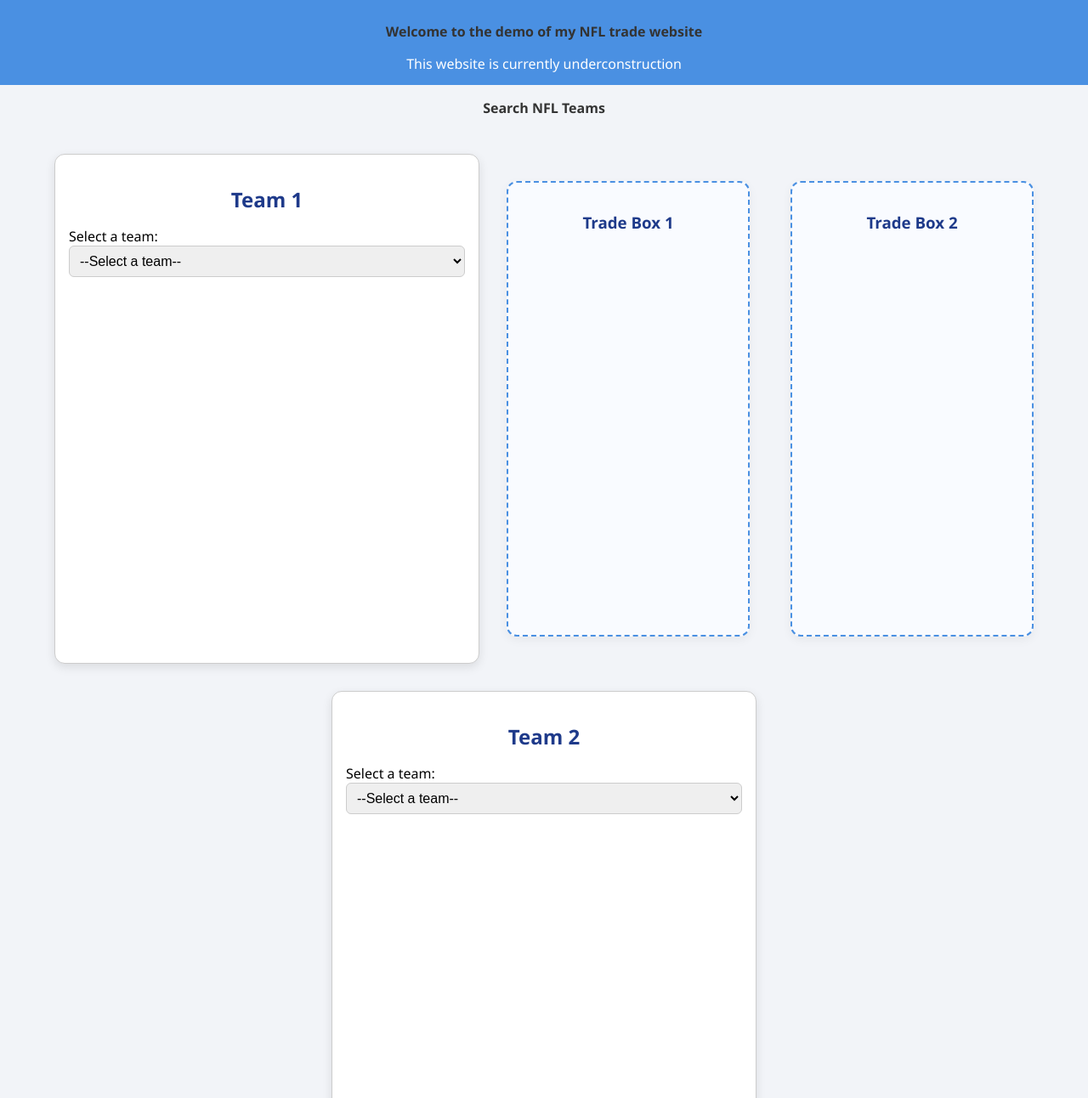
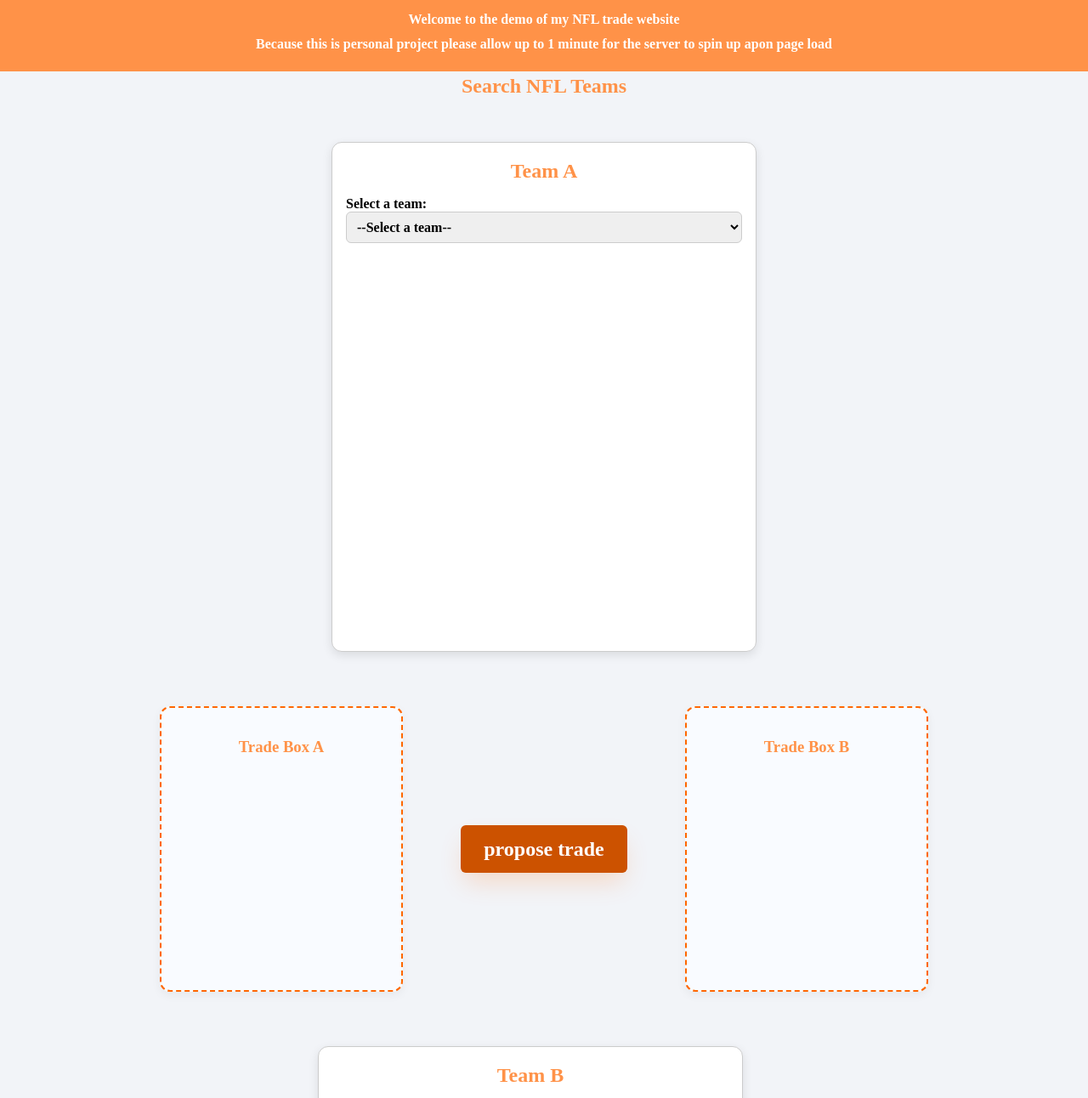
Before and after one commit to LukeChamberlain/NFL-Website, a website: page index.html in a window 1280 px wide. Shown: the top 1292 px of the page at 85% size. Drawn offline with Linux system fonts and the light colour scheme; no server answers; a web font is replaced by a local one.

Commit message:
made styling changes

```diff
--- a/index.css
+++ b/index.css
@@ -1,3 +1,4 @@
+@import url('https://fonts.googleapis.com/css2?family=Raleway:ital,wght@0,100..900;1,100..900&family=Tourney:ital,wght@0,100..900;1,100..900&display=swap');
 .roster-item {
     display: flex;
     align-items: center;
@@ -10,27 +11,33 @@
 }
 
 .roster-item div {
-    font-family: Arial, sans-serif;
+    font-family: 'Tourney';
+    font-weight: 900;
 }
 
 .roster-item p {
     margin: 0;
 }
+
 body {
     margin: 0;
-    font-family: Arial, sans-serif;
-  }
+    font-family: 'Tourney';
+    font-weight: 900;
+    background-color: #f2f4f8;
+}
 
 .banner {
-    background-color: #4a90e2;
+    background-color: #ff9248;
     color: white;
     text-align: center;
     padding: 10px;
     position: relative;
-    height: 5em;
+    height: 4em;
+    font-family: 'Tourney';
+    font-weight: 900;
 }
 
-.banner p, h1{
+.banner p, h1 {
     font-size: 1em;
 }
 
@@ -47,16 +54,18 @@
     min-width: 300px;
 }
 
-body {
-    margin: 0;
-    font-family: 'Segoe UI', Tahoma, Geneva, Verdana, sans-serif;
-    background-color: #f2f4f8;
+h1, p {
+    text-align: center;
+    margin-top: 0.25rem;
+    color: white;
 }
 
-h1 {
+h2 {
     text-align: center;
-    margin-top: 1rem;
-    color: #333;
+    margin-top: 0.25rem;
+    color: #ff9248;
+    font-family: 'Tourney';
+    font-weight: 900;
 }
 
 .team-compare-container {
@@ -83,7 +92,7 @@
 
 .team-panel h2 {
     text-align: center;
-    color: #1e3a8a;
+    color: #ff9248;
     margin-bottom: 1rem;
 }
 
@@ -94,6 +103,8 @@
     border-radius: 6px;
     border: 1px solid #ccc;
     width: 100%;
+    font-family: 'Tourney';
+    font-weight: 900;
 }
 
 #results1,
@@ -119,16 +130,13 @@
     margin-right: 10px;
     border: 1px solid #ddd;
 }
+
 .roster-item img.delete-btn {
     border-radius: 0;
     width: 16px;
     height: 16px;
     border: none;
     margin-right: 0;
-}
-
-.roster-item div {
-    font-family: Arial, sans-serif;
 }
 
 .roster-item p {
@@ -146,7 +154,7 @@
 .trade-box {
     width: 250px;
     min-height: 300px;
-    border: 2px dashed #4a90e2;
+    border: 2px dashed #ff6700;
     border-radius: 12px;
     background: #f9fbff;
     padding: 1rem;
@@ -156,9 +164,76 @@
 .trade-box h3 {
     text-align: center;
     margin-bottom: 1rem;
-    color: #1e3a8a;
+    color: #ff9248;
+    font-family: 'Tourney';
+    font-weight: 900;
 }
 
 .trade-players {
     min-height: 200px;
 }
+
+.trade-action {
+    display: flex;
+    align-items: center;
+    justify-content: center;
+    margin: 0 20px;
+}
+
+.trade-action button {
+    align-items: center;
+    background-image: linear-gradient(
+      144deg,
+      #ffffff,
+      #ffd7b5 25%,
+      #ffb38a 50%,
+      #ff9248 75%,
+      #ff6700
+    );
+    border: 0;
+    border-radius: 8px;
+    box-shadow: rgba(255, 103, 0, 0.2) 0 15px 30px -5px;
+    box-sizing: border-box;
+    color: #FFFFFF;
+    display: flex;
+    font-family: 'Tourney';
+    font-weight: 900;
+    font-size: 20px;
+    justify-content: center;
+    line-height: 1em;
+    max-width: 100%;
+    min-width: 140px;
+    padding: 0;
+    text-decoration: none;
+    user-select: none;
+    -webkit-user-select: none;
+    touch-action: manipulation;
+    white-space: nowrap;
+    cursor: pointer;
+}
+
+.trade-action button:active,
+.trade-action button:hover {
+    outline: 0;
+}
+
+.trade-action button span {
+    display: block;
+    background-color: #cc5200;
+    padding: 16px 24px;
+    border-radius: 6px;
+    width: 100%;
+    height: 100%;
+    transition: 300ms;
+}
+
+.trade-action button:hover span {
+    background: none;
+}
+
+@media (min-width: 768px) {
+    .trade-action button {
+      font-size: 24px;
+      min-width: 196px;
+    }
+}
--- a/index.html
+++ b/index.html
@@ -3,18 +3,18 @@
 <head>
     <meta charset="UTF-8">
     <meta name="viewport" content="width=device-width, initial-scale=1.0">
-    <title>Search API</title>
+    <title>NFL Trade Simulator</title>
     <link rel="stylesheet" href="index.css">
 </head>
 <body>
     <div class="banner">
         <h1>Welcome to the demo of my NFL trade website</h1>
-        <p>This website is currently underconstruction</p>
+        <p>Because this is personal project please allow up to 1 minute for the server to spin up apon page load</p>
     </div>
-    <h1>Search NFL Teams</h1>
+    <h2>Search NFL Teams</h2>
     <div class="team-compare-container">
         <div class="team-panel" id="teamPanel1">
-            <h2>Team 1</h2>
+            <h2>Team A</h2>
             <label for="teamDropdown1">Select a team:</label>
             <select id="teamDropdown1" onchange="onTeamSelect(1)">
                 <option value="">--Select a team--</option>
@@ -55,16 +55,19 @@
         </div>
         <div class="trade-boxes-container">
             <div id="tradeBox1" class="trade-box" ondrop="drop(event, 1)" ondragover="allowDrop(event)">
-                <h3>Trade Box 1</h3>
+                <h3>Trade Box A</h3>
                 <div class="trade-players"></div>
             </div>
+            <div class="trade-action">
+                <button class="tradebutton" role="button"><span class="text">propose trade</span></button>
+            </div>
             <div id="tradeBox2" class="trade-box" ondrop="drop(event, 2)" ondragover="allowDrop(event)">
-                <h3>Trade Box 2</h3>
+                <h3>Trade Box B</h3>
                 <div class="trade-players"></div>
             </div>
         </div>
         <div class="team-panel" id="teamPanel2">
-            <h2>Team 2</h2>
+            <h2>Team B</h2>
             <label for="teamDropdown2">Select a team:</label>
             <select id="teamDropdown2" onchange="onTeamSelect(2)">
                 <option value="">--Select a team--</option>
@@ -103,6 +106,7 @@
             </select>
             <div id="results2"></div>
         </div>
+        <div id="aiResult"></div>
 <script src="index.js"></script>
 </body>
 </html>
--- a/index.js
+++ b/index.js
@@ -14,9 +14,60 @@
     const data = await response.json();
     return data.choices[0].message.content;
 }
-  callAI([{ role: 'user', content: 'What is the capital of France?' }])
-    .then(console.log)
-    .catch(console.error);
+
+document.addEventListener("DOMContentLoaded", () => {
+    const tradeButton = document.getElementById("tradeButton");
+    const aiResultDiv = document.getElementById("aiResult"); // ✅ Add this to HTML
+
+    if (!tradeButton) return;
+
+    tradeButton.addEventListener("click", async () => {
+        try {
+            const trade1Players = [...document.querySelectorAll("#tradeBox1 .roster-item")]
+                .map(el => el.querySelector("strong")?.textContent || "Unknown");
+            const trade2Players = [...document.querySelectorAll("#tradeBox2 .roster-item")]
+                .map(el => el.querySelector("strong")?.textContent || "Unknown");
+
+            const tradePrompt = `
+                You are an NFL trade evaluation expert.
+                Evaluate the following trade and return ONLY a JSON object with this structure:
+                {
+                    "team1_agree_percent": number,
+                    "team2_agree_percent": number,
+                    "analysis": string
+                }
+                Percentages should be from 0 to 100 indicating the likelihood each team would agree.
+                "analysis" should briefly explain why each team likely would or wouldn’t agree.
+
+                Trade Proposal:
+                Team 1 gives: ${trade1Players.join(", ") || "No players"}.
+                Team 2 gives: ${trade2Players.join(", ") || "No players"}.
+            `;
+
+            const aiResponse = await callAI([{ role: "user", content: tradePrompt }]);
+            console.log("Raw AI Response:", aiResponse);
+
+            let parsed;
+            try {
+                parsed = JSON.parse(aiResponse);
+            } catch (err) {
+                throw new Error("AI response was not valid JSON. Response: " + aiResponse);
+            }
+
+            // Display results on the page
+            aiResultDiv.innerHTML = `
+                <h3>Trade Analysis</h3>
+                <p><strong>Team 1 Agreement Chance:</strong> ${parsed.team1_agree_percent}%</p>
+                <p><strong>Team 2 Agreement Chance:</strong> ${parsed.team2_agree_percent}%</p>
+                <p><strong>Analysis:</strong> ${parsed.analysis}</p>
+            `;
+        } catch (err) {
+            console.error("Trade AI Error:", err);
+            aiResultDiv.innerHTML = `<p style="color:red;">Error: ${err.message}</p>`;
+        }
+    });
+});
+
 
 function allowDrop(ev) {
     ev.preventDefault();
@@ -56,11 +107,11 @@
     if (playerEl.querySelector('.delete-btn')) return;
 
     const deleteImg = document.createElement('img');
-    deleteImg.src = 'red-trash-can-icon.png'; // Replace with your image path
+    deleteImg.src = 'red-trash-can-icon.png';
     deleteImg.alt = 'Remove player';
-    deleteImg.className = 'delete-btn'; // For styling if needed
+    deleteImg.className = 'delete-btn';
     deleteImg.title = 'Remove player';
-    deleteImg.style.width = '20px'; // adjust as needed
+    deleteImg.style.width = '20px';
     deleteImg.style.height = '20px';
     deleteImg.style.cursor = 'pointer';
 
@@ -83,8 +134,6 @@
 
     playerEl.appendChild(deleteImg);
 }
-
-
 
 async function redeployServer() {
     if (window.location.hostname.includes("localhost") || window.location.hostname.includes("127.0.0.1")) {
```
Lines whose indentation alone changed are shown as unchanged.
